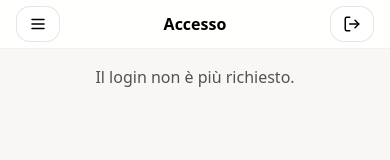
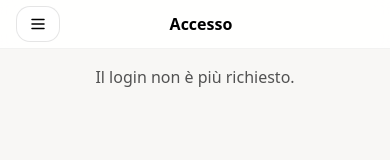
Before and after one commit to GpxxAI/EarthOfCrystalsMobile, a Next.js app: page /login in a window 390 px wide. Shown: the top 160 px of the page. Built offline with nearby package versions, Linux system fonts and the light colour scheme.

Commit message:
Update MobileShell.tsx

```diff
--- a/components/MobileShell.tsx
+++ b/components/MobileShell.tsx
@@ -1,9 +1,8 @@
 "use client";
 import { useState } from "react";
-import { Menu, Home, Boxes, BarChart3, Settings, LogOut } from "lucide-react";
+import { Menu, Home, Boxes, BarChart3, Settings } from "lucide-react";
 import Link from "next/link";
-import { usePathname, useRouter } from "next/navigation";
-import { supabase } from "@/lib/supabaseClient";
+import { usePathname } from "next/navigation";
 
 const tabs = [
   { href: "/", label: "Home", icon: Home },
@@ -12,46 +11,63 @@ const tabs = [
   { href: "/impostazioni", label: "Impostazioni", icon: Settings },
 ];
 
-export default function MobileShell({ title, children }: { title: string; children: React.ReactNode }) {
+export default function MobileShell({
+  title,
+  children,
+}: {
+  title: string;
+  children: React.ReactNode;
+}) {
   const [open, setOpen] = useState(false);
   const pathname = usePathname();
-  const router = useRouter();
-
-  const logout = async () => {
-    await supabase.auth.signOut();
-    router.replace("/login");
-  };
 
   return (
     <div className="min-h-[100svh] pb-16">
+      {/* Top bar */}
       <div className="navbar">
         <div className="flex items-center justify-between px-4 h-12">
-          <button onClick={() => setOpen(!open)} className="btn-ghost"><Menu size={18} /></button>
+          <button onClick={() => setOpen(!open)} className="btn-ghost" aria-label="Menu">
+            <Menu size={18} />
+          </button>
           <div className="font-semibold">{title}</div>
-          <button onClick={logout} className="btn-ghost" aria-label="Logout"><LogOut size={18} /></button>
+          <div className="w-8" /> {/* spacer a destra */}
         </div>
+
         {open && (
           <div className="px-4 pb-2 text-sm">
             <div className="font-semibold text-brand-700">Earth of Crystals</div>
             <div className="text-neutral-500 text-xs mb-2">Admin Mobile</div>
             <nav className="grid gap-2 pb-2">
               {tabs.map((t) => (
-                <Link key={t.href} href={t.href} onClick={() => setOpen(false)} className="btn-ghost justify-between">
+                <Link
+                  key={t.href}
+                  href={t.href}
+                  onClick={() => setOpen(false)}
+                  className="btn-ghost justify-between"
+                >
                   <span>{t.label}</span>
                 </Link>
               ))}
-              <button onClick={logout} className="btn-ghost justify-between">Esci</button>
             </nav>
           </div>
         )}
       </div>
+
+      {/* Content */}
       <main>{children}</main>
+
+      {/* Bottom tabs */}
       <nav className="bottom-tabs flex">
         {tabs.map((t) => {
           const Icon = t.icon;
           const active = pathname === t.href;
           return (
-            <Link key={t.href} href={t.href} className="tab-btn" aria-current={active ? "page" : undefined}>
+            <Link
+              key={t.href}
+              href={t.href}
+              className="tab-btn"
+              aria-current={active ? "page" : undefined}
+            >
               <Icon size={18} />
               <span>{t.label}</span>
             </Link>
```
